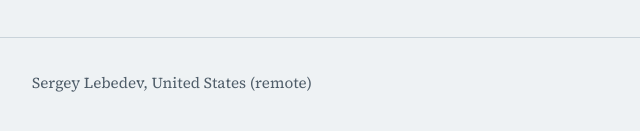
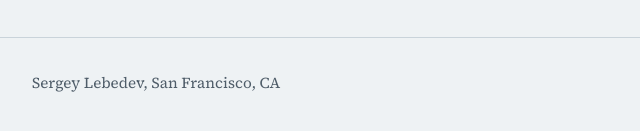
Before and after one commit to uncleash/uncleash.github.io, a plain HTML site: page index.html in a window 1280 px wide. Shown: the part 3435-3566 px from the top of the page, 202-842 px from the left. Drawn offline with nearby package versions, Linux system fonts and the light colour scheme.

Commit message:
Update footer location information

```diff
--- a/index.html
+++ b/index.html
@@ -209,7 +209,7 @@ footer{margin-top:64px;padding:32px 0 48px;border-top:1px solid var(--line);colo
 </main>
 
 <footer>
-  <div class="wrap">Sergey Lebedev, United States (remote)</div>
+  <div class="wrap">Sergey Lebedev, San Francisco, CA</div>
 </footer>
 </body>
 </html>
```
